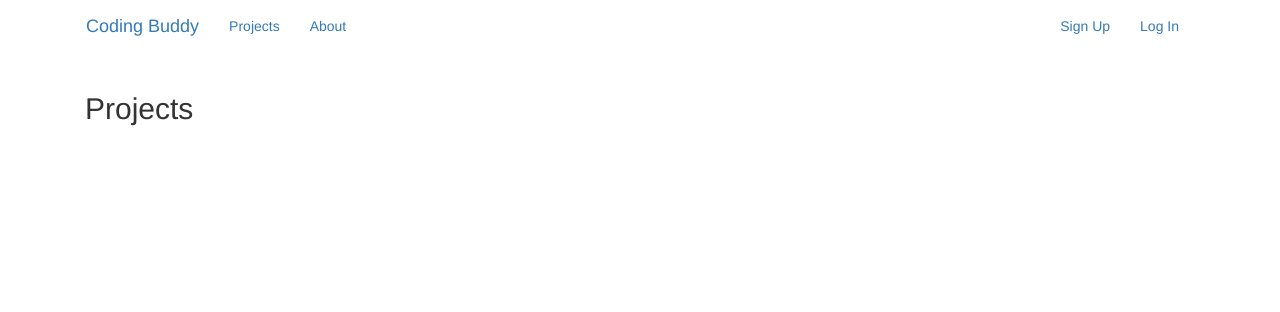
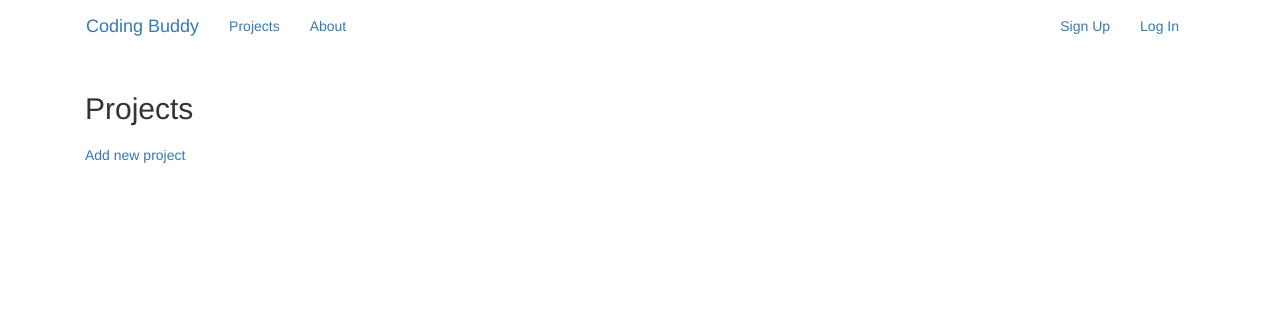
Before and after one commit to trueskawka/buddy, a Django app: page /projects/ in a window 1280 px wide. Shown: the top 312 px of the page. Run offline with Django 3.2, Linux system fonts and the light colour scheme; data that the repository does not hold is empty; some libraries are stand-ins or nearby versions.

Commit message:
Project list template

```diff
--- a/templates/projects/project_list.html
+++ b/templates/projects/project_list.html
@@ -10,13 +10,15 @@
 
     <div class="list-group">
         {% for project in object_list %}
-	  <a>
+            <a href ="{% url 'projects:detail' project.slug %}" class="list-group-item" >
             <h4 class="list-group-item-heading">{{ project.name }}</h4>
-          </a>
+            </a>
         {% endfor %}
 
     </div>
 
+    <a href = "{% url 'projects:create' %}">Add new project</a>
+
 </div>
 
 {% endblock content %}
```
